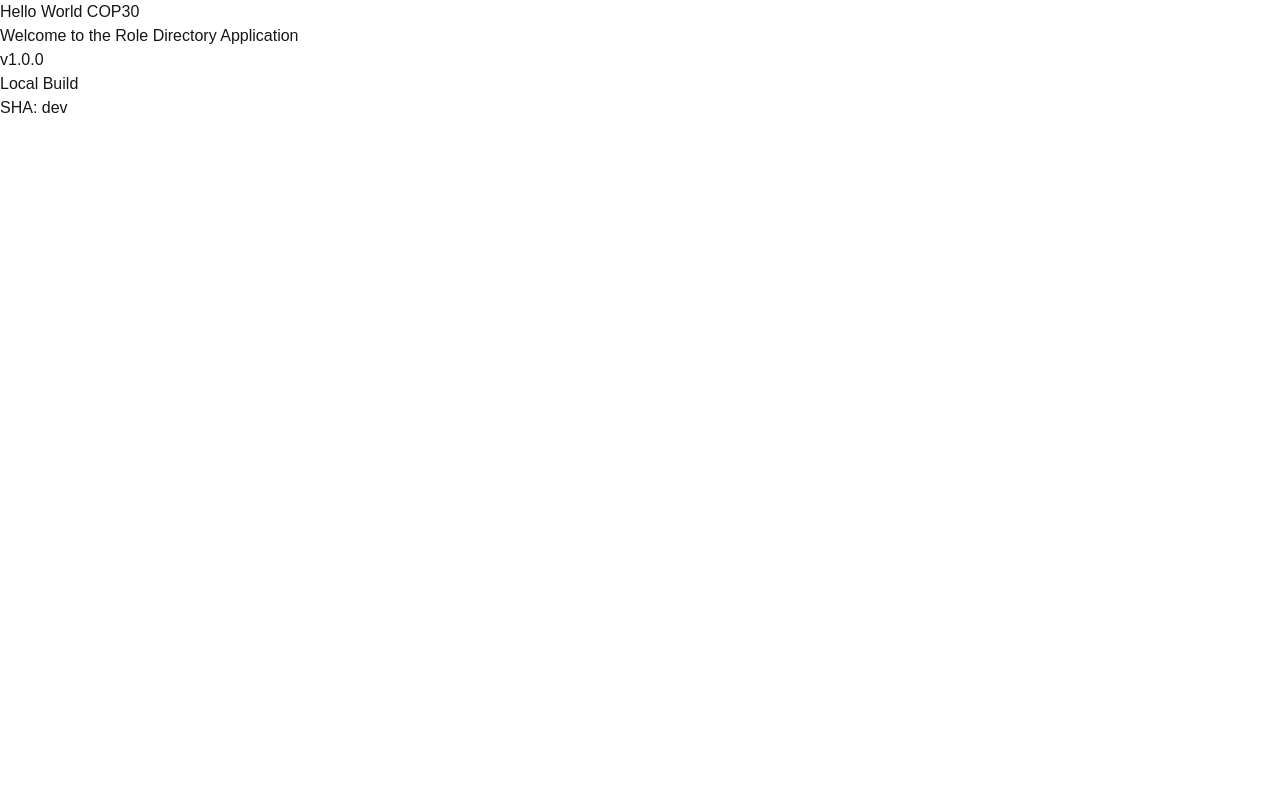
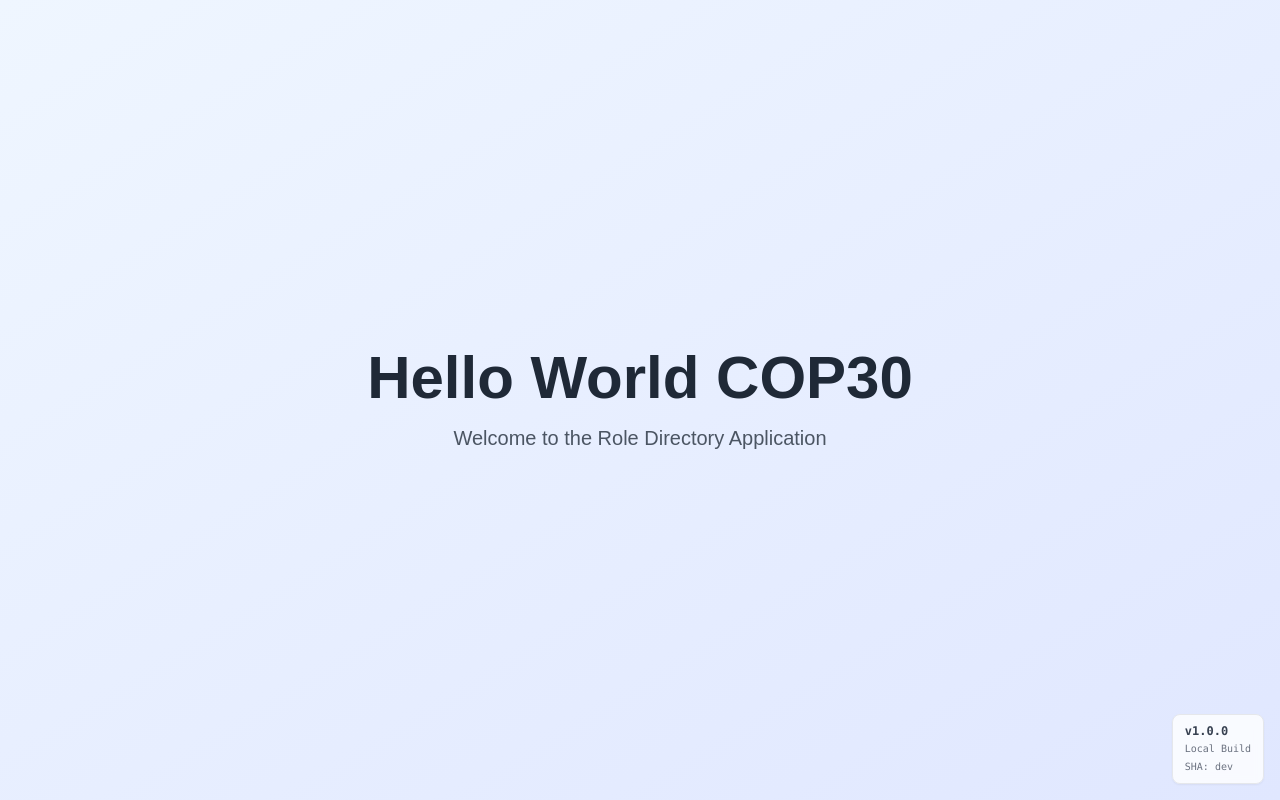
Before and after one commit to danielvm-git/role-directory, a Next.js app: page / in a window 1280 px wide. Built offline with nearby package versions, Linux system fonts and the light colour scheme.

Commit message:
fix(tailwind): update content paths for src/ structure

```diff
--- a/tailwind.config.ts
+++ b/tailwind.config.ts
@@ -2,9 +2,9 @@
 
 const config: Config = {
   content: [
-    './pages/**/*.{js,ts,jsx,tsx,mdx}',
-    './components/**/*.{js,ts,jsx,tsx,mdx}',
-    './app/**/*.{js,ts,jsx,tsx,mdx}',
+    './src/pages/**/*.{js,ts,jsx,tsx,mdx}',
+    './src/components/**/*.{js,ts,jsx,tsx,mdx}',
+    './src/app/**/*.{js,ts,jsx,tsx,mdx}',
   ],
   theme: {
     extend: {
```
